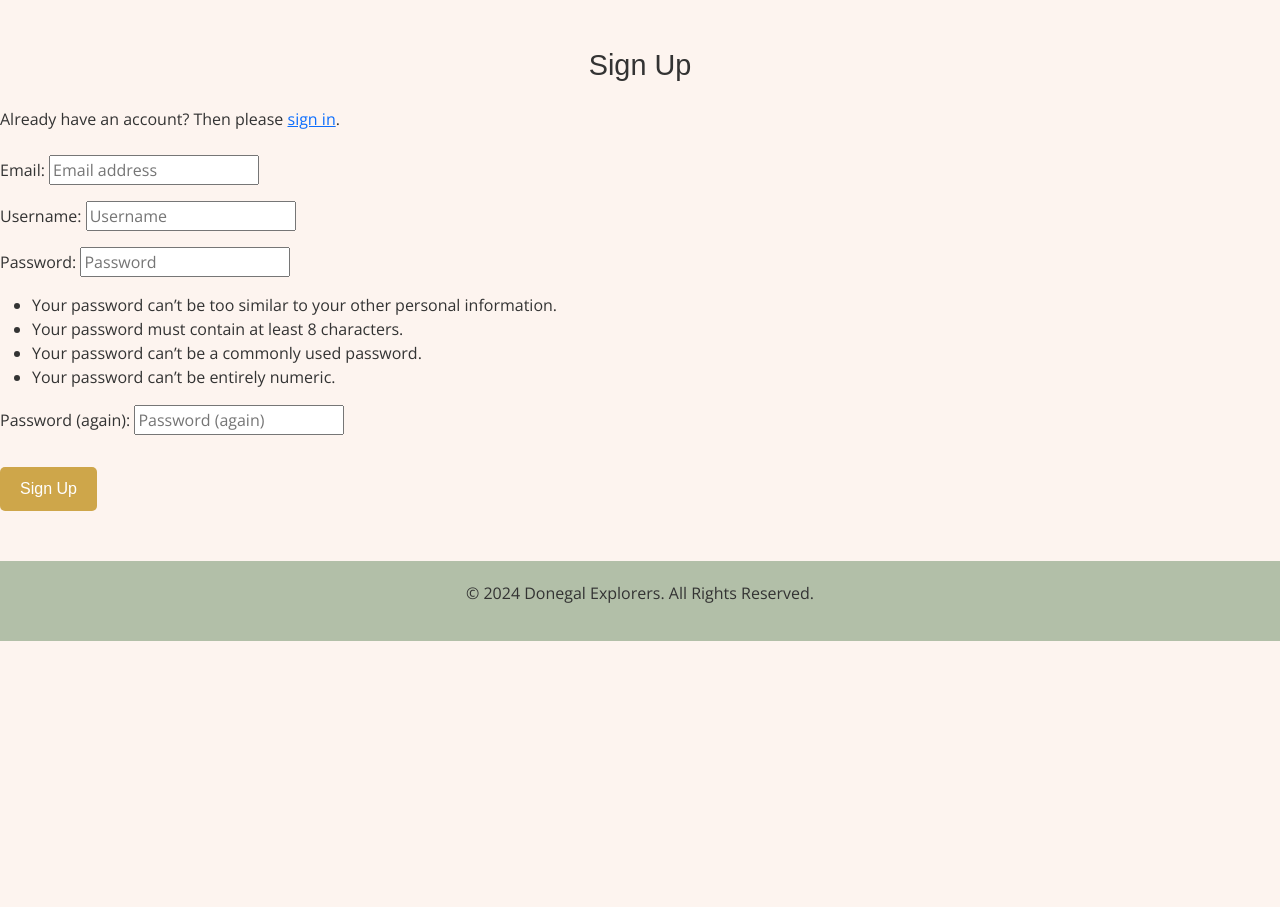
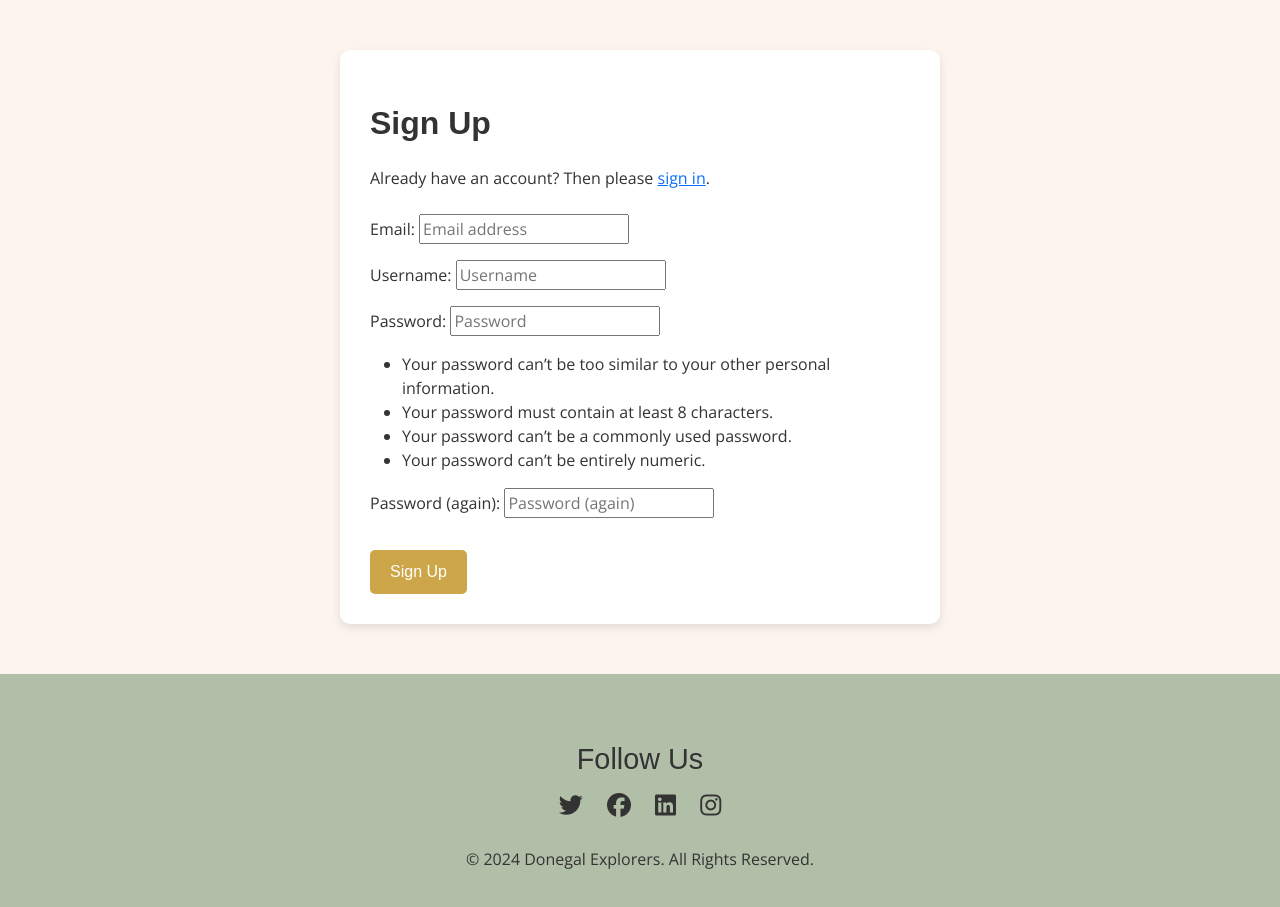
Before and after one commit to SophieMcGee/donegalexplorers, a Django app: page /accounts/signup/ in a window 1280 px wide. Shown: the part 76-983 px from the top of the page. Before the commit the page ends 717 px from the top, so only its background shows below. Run offline with Django 4.2, Linux system fonts and the light colour scheme; parts of the project's set-up code (start-up, migrations or seed data) failed here and were passed over; some libraries are stand-ins or nearby versions.

Commit message:
Style sign-up page to match hero box layout and alignment

```diff
--- a/static/css/style.css
+++ b/static/css/style.css
@@ -259,6 +259,32 @@ section {
     text-align: left;
 }
 
+/* Signup page styles */
+
+.signup-content-box {
+    background-color: #FFFFFF;
+    padding: 30px;
+    border-radius: 10px;
+    box-shadow: 0 4px 10px rgba(0, 0, 0, 0.1);
+    max-width: 600px;
+    margin: 50px auto;
+}
+
+.signup-content-box h1 {
+    font-size: 2rem;
+    font-weight: 600;
+    text-align: left;
+}
+
+.signup-content-box p {
+    font-size: 1rem;
+    text-align: left;
+}
+
+.signup-content-box .form-group {
+    text-align: left;
+}
+
 /* Footer Styles */
 footer.footer-custom {
     background-color: #B2BFA8;
--- a/templates/account/base.html
+++ b/templates/account/base.html
@@ -64,9 +64,21 @@
         {% endblock content %}
     </main>
 
+    <!-- Footer -->
     <footer class="footer-custom">
-        <p>&copy; 2024 Donegal Explorers. All Rights Reserved.</p>
-    </footer>
+        <!-- Social Media Section -->
+    <section class="container text-center mt-5">
+       <h3>Follow Us</h3>
+       <div class="social-icons">
+           <a href="#"><i class="fab fa-twitter"></i></a>
+           <a href="#"><i class="fab fa-facebook"></i></a>
+           <a href="#"><i class="fab fa-linkedin"></i></a>
+           <a href="#"><i class="fab fa-instagram"></i></a>
+       </div>
+    </section>
+    <br>
+       <p>&copy; 2024 Donegal Explorers. All Rights Reserved.</p>
+   </footer>
 
     <script src="https://cdn.jsdelivr.net/npm/bootstrap@5.3.0/dist/js/bootstrap.bundle.min.js"></script>
 </body>
--- a/templates/account/signup.html
+++ b/templates/account/signup.html
@@ -4,6 +4,7 @@
     {% trans "Sign Up" %}
 {% endblock title %}
 {% block content %}
+<div class="signup-content-box">
     <h1 class="my-4">
         {% trans "Sign Up" %}
     </h1>
@@ -33,4 +34,5 @@
     {% if SOCIALACCOUNT_ENABLED %}
         {% include "socialaccount/snippets/login.html" with page_layout="entrance" %}
     {% endif %}
+</div>
 {% endblock content %}
```
